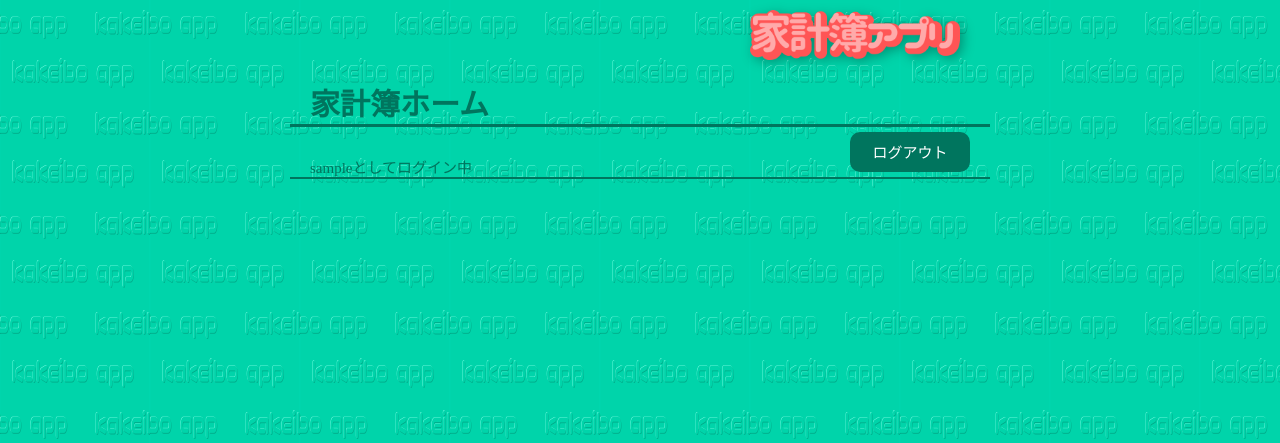
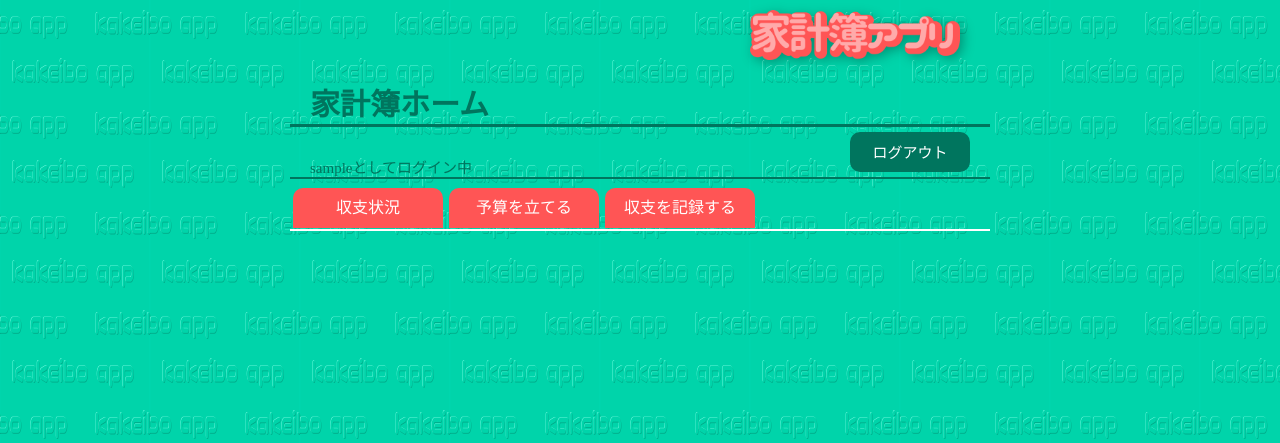
Before and after one commit to SeijiShii/Kakeibo_app, a PHP site: page /kakeibo_app/kakeibo_home.php in a window 1280 px wide. Shown: the top 443 px of the page. Run offline with PHP 8.4, Linux system fonts and the light colour scheme; the visitor is signed in with stand-in values (Sample User, id 1); data that the repository does not hold is empty; a stand-in replaces the project's code that opens the database connection; some libraries are stand-ins or nearby versions.

Commit message:
func_tab

```diff
--- /dev/null
+++ b/kakeibo_app/func_tab.php
@@ -0,0 +1,5 @@
+<li class='func_tab'>
+    <ul><a href='<?php echo $_SERVER['PHP_SELF'] ?>?action=state'>収支状況</a></ul>
+    <ul><a href='<?php echo $_SERVER['PHP_SELF'] ?>?action=estimate'>予算を立てる</a></ul>
+    <ul><a href='<?php echo $_SERVER['PHP_SELF'] ?>?action=record_trafic'>収支を記録する</a></ul>
+</li>
--- a/kakeibo_app/kakeibo_home.php
+++ b/kakeibo_app/kakeibo_home.php
@@ -11,6 +11,7 @@ if (!$_SESSION['login_state']) {
 
 $userDB = new UserDB();
 
+ChromePhp::log($_GET);
 ChromePhp::log($_POST);
 ChromePhp::log($_SESSION);
 
@@ -37,6 +38,7 @@ if ($_POST['action'] == 'logout') {
                 <span class='login_state_text'><?php echo $userDB->getUserNameById($_SESSION['user_id']) ?>としてログイン中</span>
                 <button class='app_green_button logout_button' type='submit' name='action' value='logout'>ログアウト</button>
             </form>
+            <?php include('./func_tab.php') ?>
         </div>
     </body>
 </html>
--- a/kakeibo_app/style.css
+++ b/kakeibo_app/style.css
@@ -115,33 +115,6 @@ h2 {
     width: 250px;
     margin: 0 auto 18px auto;
 }
-
-/* .content_area
-.login_input_area
-#login_form
-button {
-    border: none;
-    color: #fff;
-    background-color: #ff5555;
-    outline: none;
-} */
-
-/* .content_area
-.login_input_area
-#login_form
-button:hover {
-    opacity: 0.8;
-} */
-
-/* .content_area
-.login_input_area
-#login_form
-button:active {
-    opacity: 0.5;
-    position: relative;
-    top: 1px;
-    left: 1px;
-} */
 
 .content_area
 .login_input_area
@@ -349,3 +322,29 @@ button:active {
     right: 20px;
     bottom: 5px;
 }
+
+li.func_tab {
+    width: 100%;
+    height: 50px;
+    border-bottom: white solid 2px;
+    list-style-type: none;
+}
+
+li.func_tab ul {
+    float: left;
+    height: 40px;
+    width: 150px;
+    border-radius: 10px 10px 0 0 / 10px 10px 0 0;
+    background-color: #ff5555;
+    padding: 0;
+    color: white;
+    margin: 9px 3px 0 3px;
+    line-height: 40px;
+    text-align: center;
+}
+
+li.func_tab ul a {
+    text-decoration: none;
+    color: white;
+    display: block; /* リンクをボタン状にする　サイズがautoになっているらしく親要素のulいっぱいに広がるので都合がよい */
+}
```
